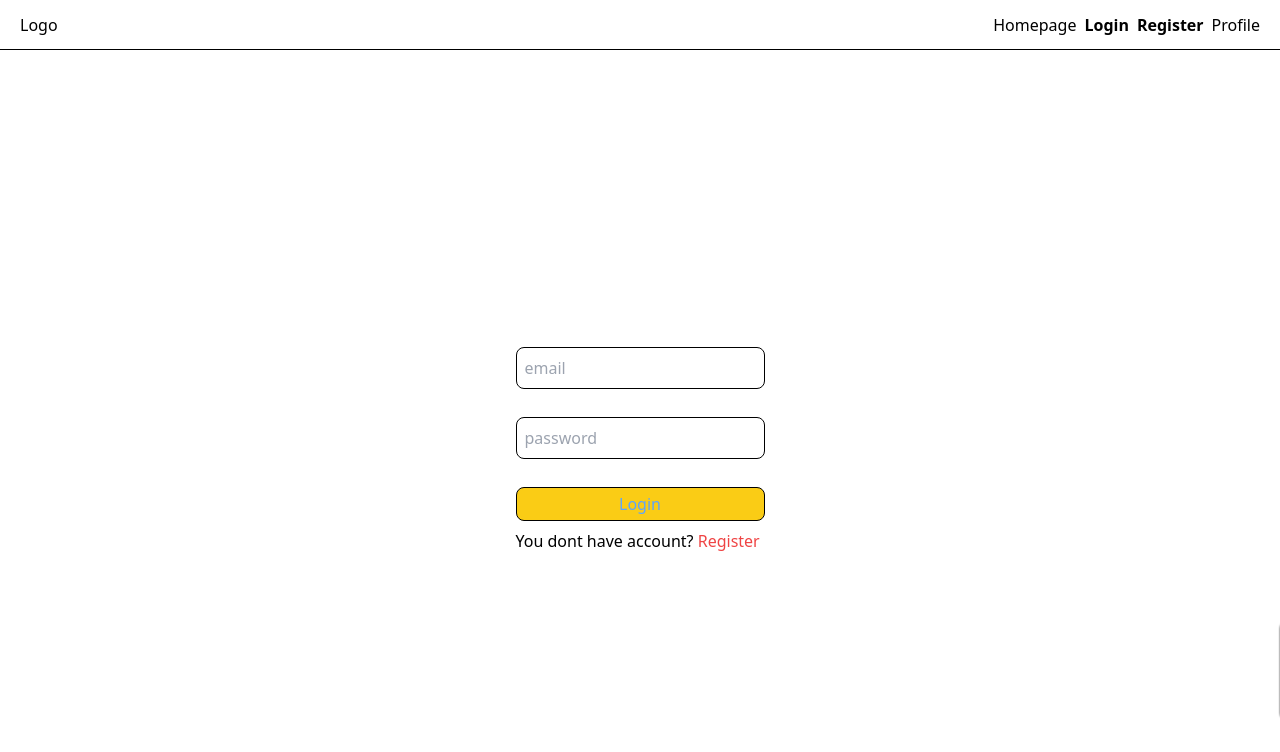
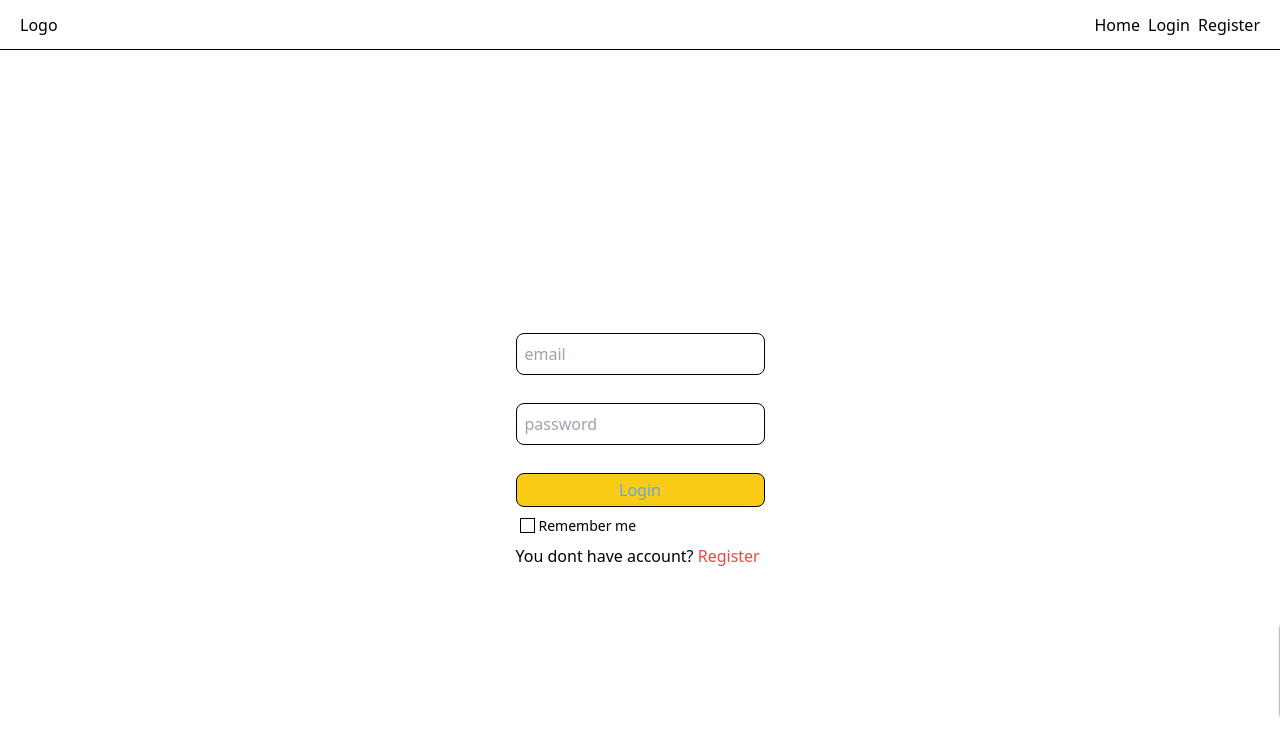
Before and after one commit to volkanfilazi/raffle-lottery-frontend, a Vue app: page /login in a window 1280 px wide. Shown: the top 752 px of the page. Built offline with nearby package versions, Linux system fonts and the light colour scheme; no server answers.

Commit message:
short update

```diff
--- a/src/components/AllRaffles.vue
+++ b/src/components/AllRaffles.vue
@@ -5,7 +5,7 @@ import { useRaffleStore } from '../store/RaffleStore'
 const raffleStore = useRaffleStore()
 
 onMounted(async () => {
-  const response = await raffleStore.getAllRaffles()
+  await raffleStore.getAllRaffles()
 })
 </script>
 
--- a/src/components/Navbar.vue
+++ b/src/components/Navbar.vue
@@ -5,23 +5,22 @@
 import { useRouter } from "vue-router";
 
 const router = useRouter()
-  const userName = ref<string>('')
 const userStore = useUserStore()
 const isLoading = ref<boolean>(true)
-  const response = ref<CurrentUser|null>(null)
+const response = ref<CurrentUser | null>(null)
 
-  async function fetchCurrentUser(){
+async function fetchCurrentUser() {
   response.value = await userStore.currentUser()
   isLoading.value = false
 }
 
-  watchEffect(async () =>{
+watchEffect(async () => {
   await fetchCurrentUser()
 })
 
-  async function logOut(){
+async function logOut() {
   userStore.logout()
-    router.push({ name: 'login'})
+  router.push({ name: 'login' })
   fetchCurrentUser()
 }
 </script>
@@ -32,13 +31,15 @@
       <li>Logo</li>
     </ul>
     <ul class="flex gap-2">
-      <li class="cursor-pointer" v-if="isLoading">Loading...</li>
-      <li>Homepage</li>
-      <li class="cursor-pointer font-bold" v-if="!isLoading && !response">Login</li>
-      <li class="cursor-pointer font-bold" v-if="!isLoading && !response">Register</li>
-      <li>Profile</li>
-      <li class="cursor-pointer text-yellow-400" v-if="!isLoading && response"><span v-if="response.admin">admin</span><span v-if="!response.admin">user</span> {{ response.name }}</li>
-      <li v-if="!isLoading && response" class="cursor-pointer" @click="logOut()">logout</li>
+      <router-link class="hover:text-yellow-400" :to="{ name: 'homepage' }">Home</router-link>
+      <template v-if="!userStore.userProfile">
+        <router-link class="hover:text-yellow-400" :to="{ name: 'login' }">Login</router-link>
+        <router-link class="hover:text-yellow-400" :to="{ name: 'register' }">Register</router-link>
+      </template>
+      <template v-else>
+        <router-link class="hover:text-yellow-400" :to="{ name: 'login' }">{{ userStore.userProfile.username }}</router-link>
+        <p class="cursor-pointer" @click="logOut()">Logout</p>
+      </template>
     </ul>
   </div>
 </template>
--- /dev/null
+++ b/src/components/base/V-Checkbox.vue
@@ -0,0 +1,24 @@
+<script setup lang="ts">
+import { Icon } from '@iconify/vue';
+
+export interface Props {
+  open: boolean
+}
+
+export interface Emits {
+  (e: 'check', value: boolean): void
+}
+
+const prop = withDefaults(defineProps<Props>(), {
+  open: false
+})
+
+const emit = defineEmits<Emits>()
+</script>
+<template>
+  <div @click.self="emit('check', true)" class="relative flex justify-center items-center">
+    <div class="w-[15px] h-[15px] border-[1px] border-black"></div>
+    <Icon v-show="prop.open" class="absolute" icon="material-symbols:check-small" color="#f1a51a" width="50"
+      height="50" />
+  </div>
+</template>
--- a/src/pages/Login.vue
+++ b/src/pages/Login.vue
@@ -1,27 +1,40 @@
 <script setup lang="ts">
-import { ref } from 'vue';
+import { onMounted, ref, watchEffect } from 'vue';
 import { useUserStore } from '../store/UserStore';
 import { useRouter } from "vue-router";
 import VInput from "../components/base/V-Input.vue"
 import VButton from "../components/base/V-Button.vue"
+import VCheckbox from "../components/base/V-Checkbox.vue"
+import { useStorage } from "@vueuse/core";
+
 
 const router = useRouter();
 
 const userStore = useUserStore()
 const email = ref<string>('')
 const password = ref<string>('')
-const loading = ref<boolean>(false)
+const checked = ref(false)
+const savedEmail = useStorage("email", "")
+const savedPassword = useStorage("password", "")
 
 const drawerToogle = ref(false)
 
+onMounted(() => {
+  if (checked.value === true) {
+    email.value = savedEmail.value
+    password.value = savedPassword.value
+  }
+})
+
+
+useStorage("check", checked)
+
 async function login() {
   const response = await userStore.login(email.value, password.value)
-  loading.value = true
   setTimeout(() => {
     if (response) {
       router.push({ name: 'homepage', });
     }
-    loading.value = false
   }, 2000)
   if (userStore.loginErrorMessage) {
     drawerToogle.value = true
@@ -35,6 +48,17 @@ async function login() {
       drawerToogle.value = false
     },2000)
   }
+  rememberMe()
+}
+
+function rememberMe() {
+  if (checked.value) {
+    savedEmail.value = email.value
+    savedPassword.value = password.value
+  } else {
+    savedEmail.value = ''
+    savedPassword.value = ''
+  }
 }
 </script>
 
@@ -44,13 +68,17 @@ async function login() {
       <VInput placeValue="email" typeValue="string" v-model="email"></VInput>
       <VInput placeValue="password" typeValue="password" v-model="password"></VInput>
       <VButton @click="login()">Login</VButton>
+      <div class="flex justify-start items-center gap-1 w-full pl-1">
+        <VCheckbox class="cursor-pointer" :open="checked" @click="checked = !checked"></VCheckbox>
+        <h3 @click="checked = !checked" class="text-[14px] cursor-pointer">Remember me</h3>
+      </div>
     <p class="text-black">You dont have account? <span class="text-red-500 cursor-pointer"
         @click="router.push({ name: 'register'})">Register</span></p>
   </div>
   <div class="flex z-[120]">
     <div
       class="fixed bottom-0 right-0 flex flex-col rounded-lg bg-red-500 shadow-sm shadow-black justify-center items-center z-40 w-64 sm-w-64 md:w-[250px] md:h-[100px] mb-20 ml-2 transition-transform duration-500 transform"
-      :class="{ 'translate-x-full': !drawerToogle, 'translate-x-0 mr-2 bg-red-500': drawerToogle, 'translate-x-0 mb-2 bg-green-500': userStore.loginSuccessMessage }">
+      :class="{ 'translate-x-full': !drawerToogle, 'translate-x-0 mr-2': drawerToogle, 'translate-x-0 mb-2 bg-green-500': userStore.loginSuccessMessage }">
       <p v-if="userStore.loginErrorMessage" class="transition-all duration-500 text-white">{{ userStore.loginErrorMessage }}</p>
       <p v-if="userStore.loginSuccessMessage" class="transition-all duration-500 text-white">{{ userStore.loginSuccessMessage }}</p>
     </div>
--- a/src/store/UserStore.ts
+++ b/src/store/UserStore.ts
@@ -2,6 +2,7 @@ import { defineStore } from 'pinia'
 import { ref } from 'vue'
 import { useStorage } from '@vueuse/core'
 import axios from 'axios'
+import { User } from '../interfaces/user'
 
 export const useUserStore = defineStore('user', () => {
   const KEY = 'http://localhost:5001/api'
@@ -10,6 +11,7 @@ export const useUserStore = defineStore('user', () => {
   const loginErrorMessage = ref<string>('')
   const registerSuccessMessage = ref<string>('')
   const registerErrorMessage = ref<string>('')
+  const userProfile = ref<User>()
 
   const config = {
     headers: { Authorization: `Bearer ${accessToken.value}`}
@@ -57,6 +59,7 @@ export const useUserStore = defineStore('user', () => {
   async function currentUser(){
     try {
       let response = await axios.get<any>(`${KEY}/user/currentuser`,config)
+      userProfile.value = response.data
       return response.data
     } catch (error) {
 
@@ -74,6 +77,7 @@ export const useUserStore = defineStore('user', () => {
     loginErrorMessage,
     registerErrorMessage,
     registerSuccessMessage,
-    currentUser
+    currentUser,
+    userProfile
   }
 })
```
Lines whose indentation alone changed are shown as unchanged.
